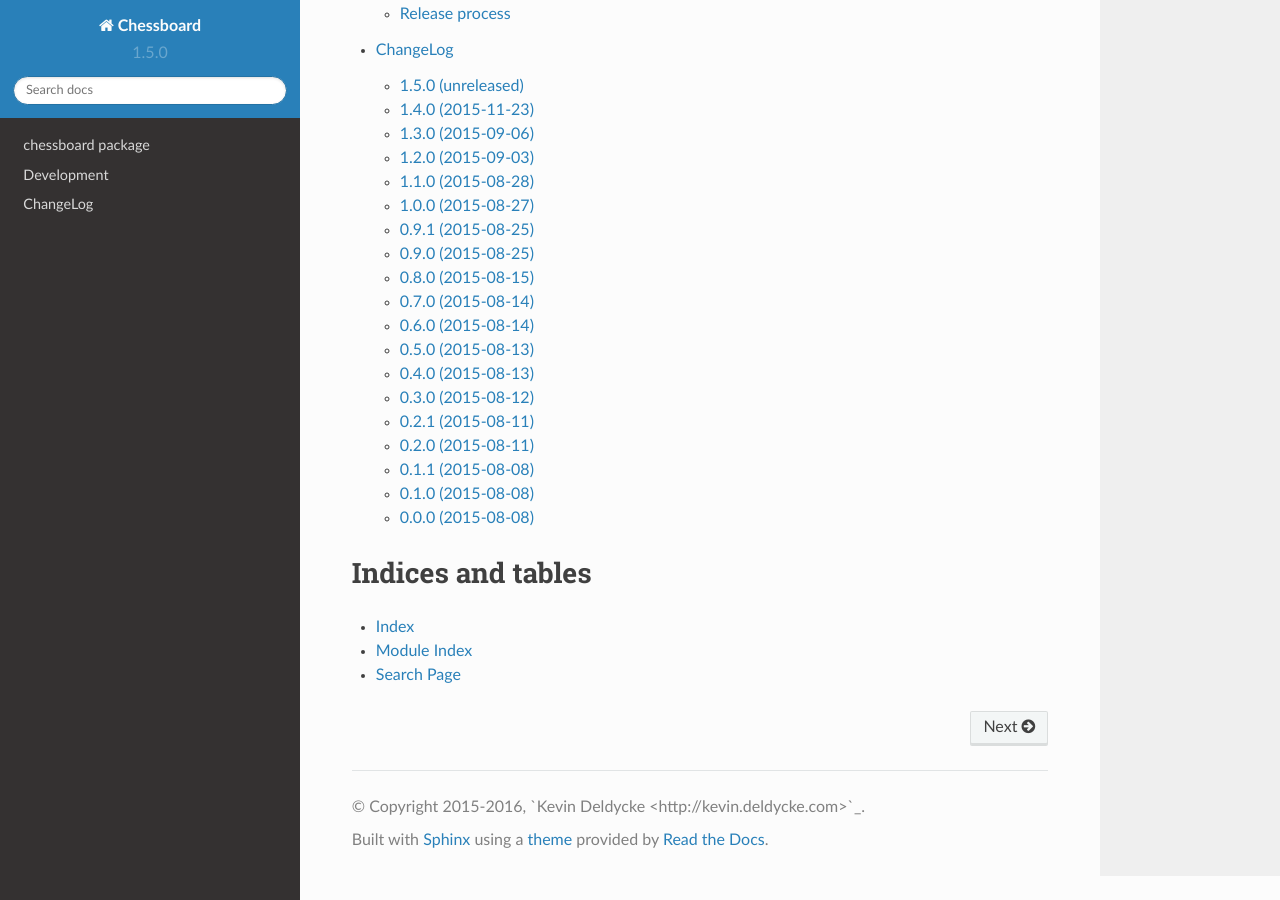
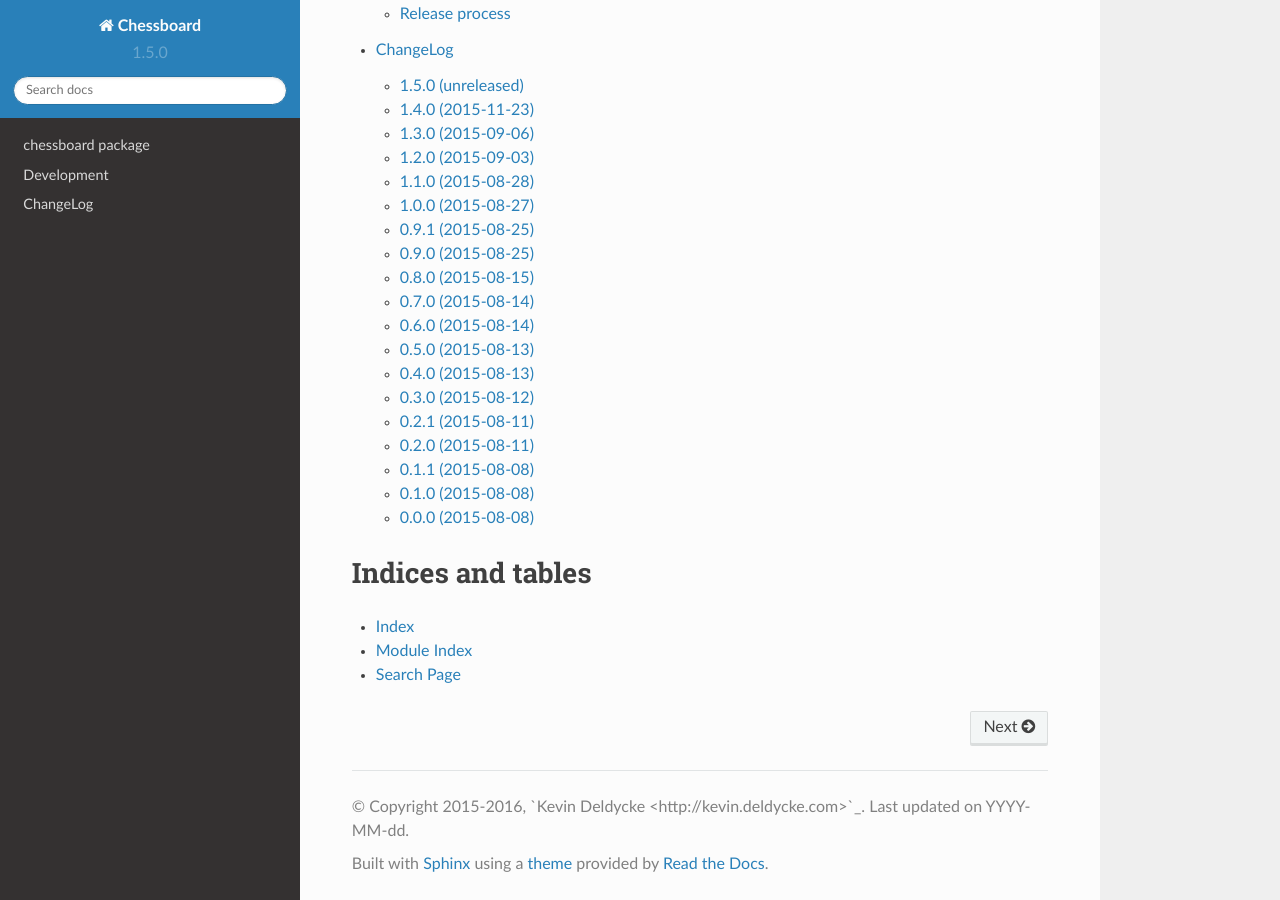
Before and after one commit to kdeldycke/chessboard, a Sphinx documentation site: the page built from docs/index.rst, in a window 1280 px wide and 900 px high, scrolled down 5916 px. Built offline with Sphinx 7.4.7 and the Read the Docs theme 2.0.0, drawn with Linux system fonts in a browser that asks for light colours; pages that are not in the unit, such as notebooks, are missing from menus.

Commit message:
Always print last update date.

```diff
--- a/docs/conf.py
+++ b/docs/conf.py
@@ -25,6 +25,7 @@ version = release = chessboard.__version__
 exclude_patterns = ['_build', 'Thumbs.db', '.DS_Store']
 
 nitpicky = True
+html_last_updated_fmt = 'YYYY-MM-dd'
 
 # Enforce Google style docstrings.
 napoleon_google_docstring = True
```
